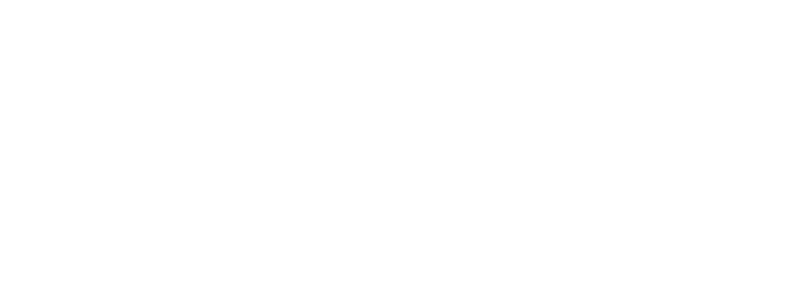
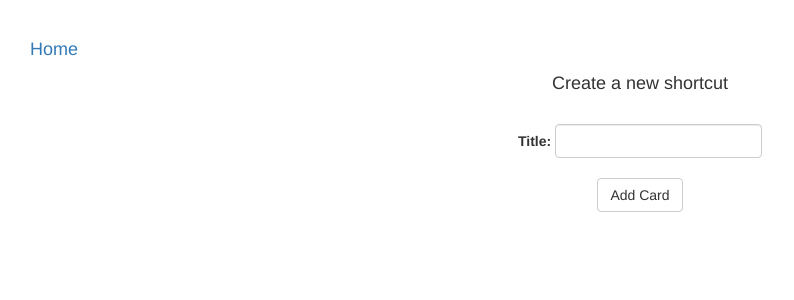
Before and after one commit to lenarhus/TelegramShopBot, a React (Create React App) app: page /stack_form in a window 1280 px wide. Shown: the top 300 px of the page, without its empty margins (0-794 px from the left). Built offline with nearby package versions, Linux system fonts and the light colour scheme.

Commit message:
add button to create a card object

```diff
--- a/src/components/App.js
+++ b/src/components/App.js
@@ -1,4 +1,5 @@
-    import React,{ Component } from 'react';
+import React,{ Component } from 'react';
+import { Link } from 'react-router-dom';
 import ShortcutList from './ShortcutList';
 
 class App extends Component{
@@ -14,6 +15,9 @@ improve-loading-shortcuts
 
                       <hr/>
                       <ShortcutList/>
+                      <hr/>
+                      <Link to='stack_form'><h4>Create a new Shortcut</h4></Link>
+
             </div>
         )
     }
--- /dev/null
+++ b/src/components/ShortcutForm.js
@@ -0,0 +1,47 @@
+import React ,{Component} from 'react';
+import {Link} from 'react-router-dom';
+import {Form, FormGroup,FormControl,ControlLabel,Button } from 'react-bootstrap';
+
+
+class ShortcutForm extends Component{
+    constructor(){
+        super();
+        this.state={
+            title:'',
+            cards:[]
+        }
+    }
+
+addCard(){
+     const {cards} = this.state;
+     cards.push({id:cards.length,prompt:'',answer:''});
+     this.setState({cards});
+}
+
+    render()    {
+
+        console.log('ShortcutForm state', this.state);
+
+        return (
+            <div>
+                <Link to='/' className='link-home'>  <h4>Home</h4></Link>
+                <h4> Create a new shortcut</h4>
+                <br/>
+                <Form inline>
+                    <FormGroup>
+                        <ControlLabel>Title: </ControlLabel>
+                         {' '}
+                         <FormControl/>
+                    </FormGroup>
+
+                </Form>
+                <br/>
+                <Button onClick={()=> this.addCard()}>
+                    Add Card
+                </Button>
+            </div>
+        )
+    }
+}
+
+export default ShortcutForm;
--- a/src/components/ShortcutList.js
+++ b/src/components/ShortcutList.js
@@ -6,6 +6,7 @@ import { setShortcut ,loadShortcuts } from '../actions';
 
 class ShortcutList extends Component{
     componentDidMount(){
+        if (this.props.shortcuts.length === 0)//to make sure that we are only loading stacks for once
         this.props.loadShortcuts(shortcuts);
     }
 
--- a/src/index.js
+++ b/src/index.js
@@ -6,6 +6,7 @@ import { Provider } from 'react-redux';
 import rootReducer from './reducers';
 import App from './components/App';
 import Shortcut from './components/Shortcut';
+import ShortcutForm from './components/ShortcutForm';
 import  { setShortcut } from './actions';
 import './index.css';
 
@@ -20,6 +21,7 @@ ReactDOM.render(
                     <Switch>
                         <Route exact path= "/" component={App} />
                         <Route exact path= "/Shortcut" component={Shortcut} />
+                        <Route exact path="/stack_form" component={ShortcutForm}/>
                     </Switch>
                 </BrowserRouter>
             </Provider>,
```
